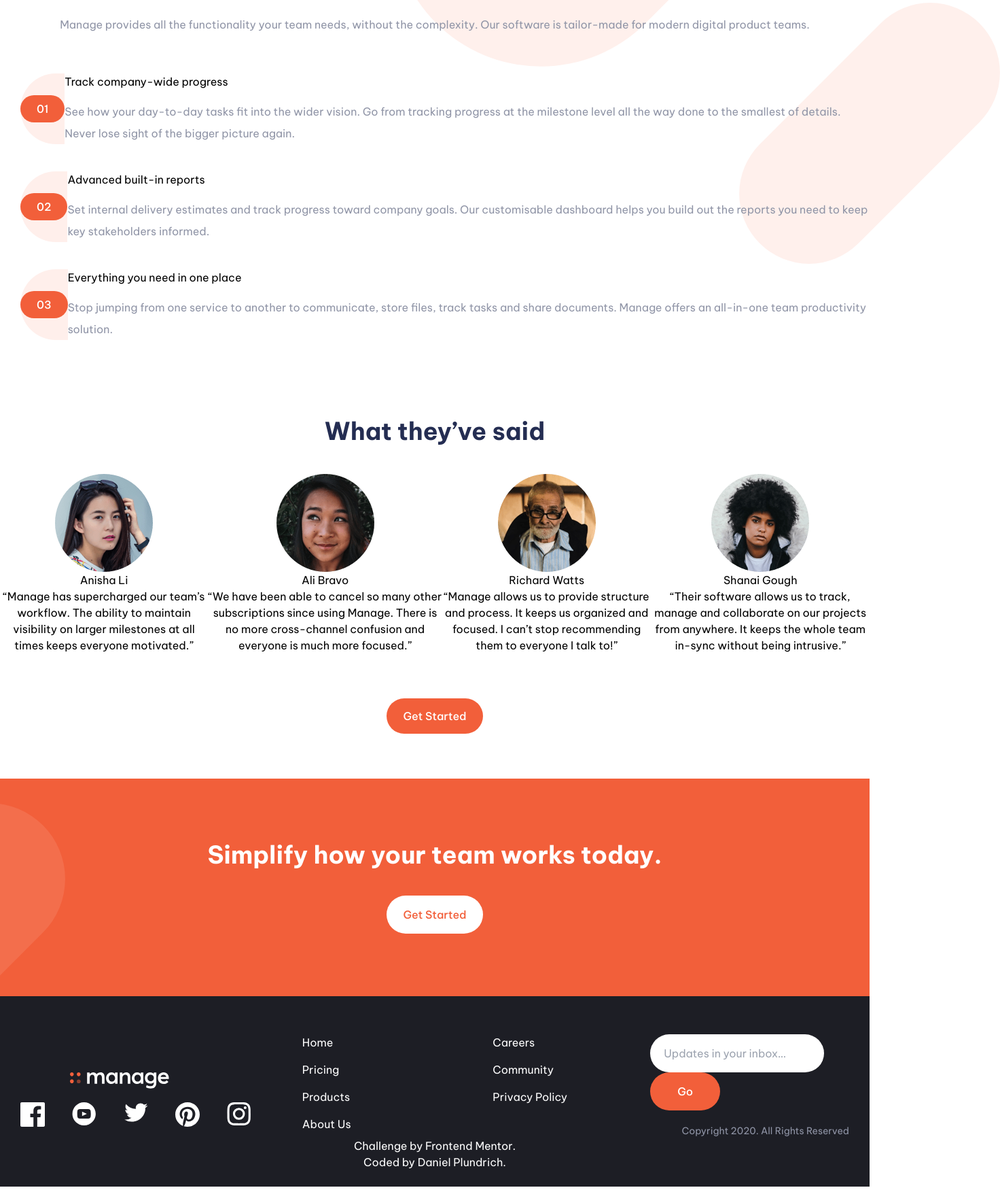
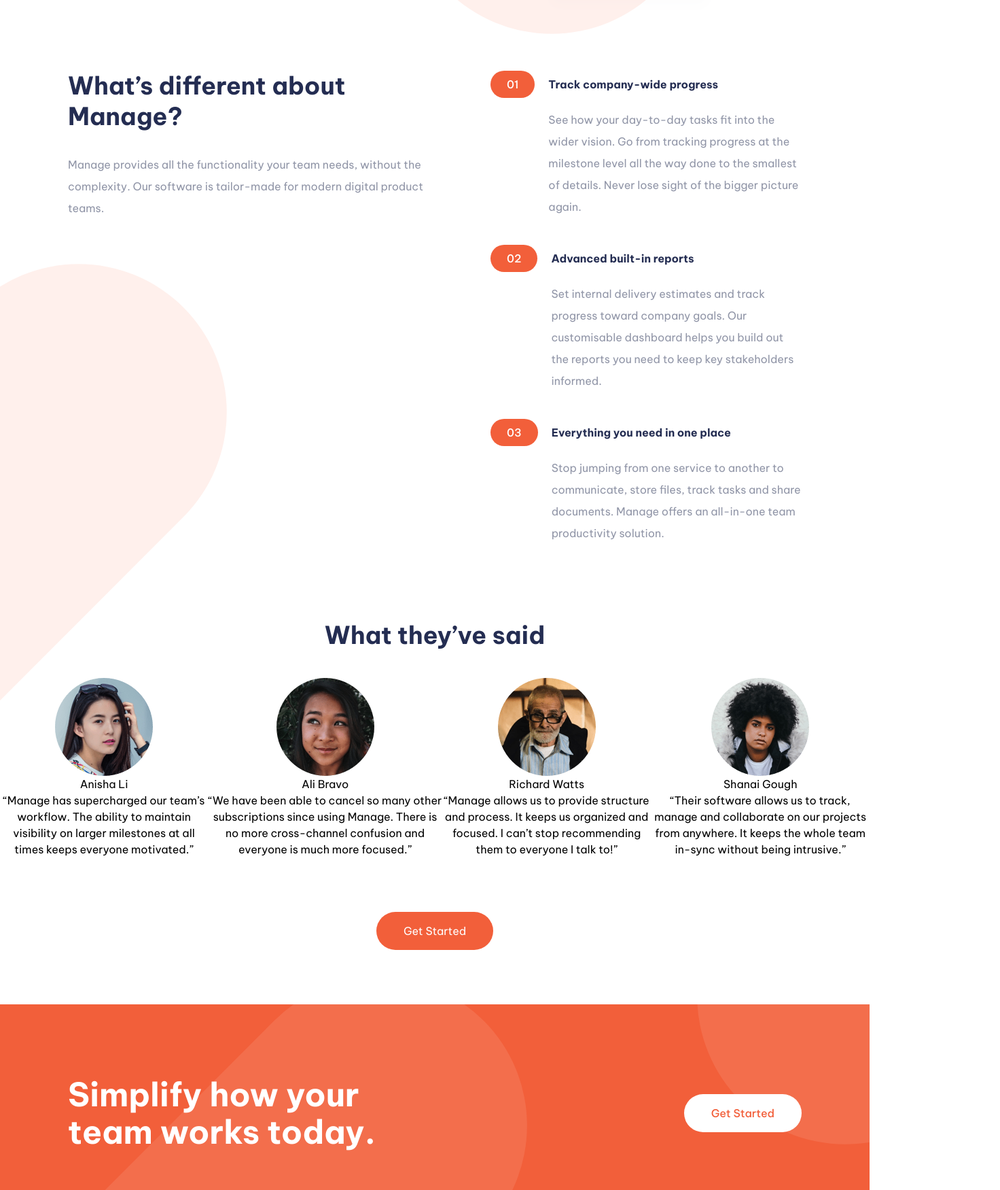
Before and after one commit to DanielPlundrich/manage-landing-page, a website: page src/index.html in a window 1280 px wide. Shown: the part 636-2386 px from the top of the page at 68% size, 1472 px wide, since content can reach past the window. Drawn offline with nearby package versions, Linux system fonts and the light colour scheme; files that its build step writes are made by us from their sources.

Commit message:
hover efekty a upravy v responzivite webu

```diff
--- a/src/index.html
+++ b/src/index.html
@@ -4,6 +4,7 @@
   <meta charset="UTF-8">
   <meta name="viewport" content="width=device-width, initial-scale=1.0"> <!-- displays site properly based on user's device -->
   <link rel="stylesheet" href="../dist/output.css">
+  <link rel="stylesheet" href="style.css">
   <link rel="icon" type="image/png" sizes="32x32" href="./images/favicon-32x32.png">
   <title>Frontend Mentor | Manage landing page</title>
   <link rel="preconnect" href="https://fonts.googleapis.com">
@@ -17,14 +18,14 @@
 </head>
 <body class="overflow-x-hidden">
   <header class="side-gap-m">
-    <img class="absolute -right-28 -top-20 -z-10 min-w-[35rem]"  src="../images/bg-tablet-pattern.svg" alt="">
-    <img class="absolute -right-48 -top-[-40rem] w-96 -z-10"  src="../images/bg-tablet-pattern.svg" alt="">
-    <nav class="flex justify-between mt-16">
+    <img class="absolute -right-32 -top-32 -z-10 min-w-[35rem]"  src="../images/bg-tablet-pattern.svg" alt="">
+    <img class="absolute -right-48 -top-[-40rem] w-96 -z-10 md:-left-[30rem] md:top-[64rem] md:min-w-max"  src="../images/bg-tablet-pattern.svg" alt="">
+    <nav class="flex justify-between mt-16 items-center">
       <div>
-        <a href=""><img src="../images/logo-dark.svg" alt=""></a>
+        <a href="#"><img src="../images/logo-dark.svg" alt="Logo" class="w-full"></a>
       </div>
       <div>
-        <ul class="hidden md:flex">
+        <ul class="header-menu hidden md:flex text-DarkBlue space-x-[2vw] whitespace-nowrap">
           <li><a href="">Pricing</a></li>
           <li><a href="">Product</a></li>
           <li><a href="">About Us</a></li>
@@ -33,64 +34,73 @@
         </ul>
       </div>
       <div class="hidden md:block">
-        <a href="">Get Started</a>
+        <a href="#" class="orange-button-style">Get Started</a>
       </div>
       <div class="md:hidden">
-        <img class="cursor-pointer" src="../images/icon-hamburger.svg" alt="">
+        <img class="cursor-pointer" src="../images/icon-hamburger.svg" alt="Hamburger icon">
       </div>
     </nav>
-    <div class="flex flex-col-reverse md:flex-row">
-      <div class=" flex justify-center flex-col items-center text-center">
-        <h1 class="text-5xl text-DarkBlue font-bold leading-tight">Bring everyone together to build better products.</h1>
-        <p class="text-DarkGrayishBlue mt-3 leading-loose">Manage makes it simple for software teams to plan day-to-day
+    <div class="flex flex-col-reverse md:flex-row space-x-[5vw] mt-20 md:-[70vh]">
+      <div class=" flex justify-center flex-col items-center text-center md:items-start md:w-1/2">
+        <h1 class="text-5xl text-DarkBlue font-bold leading-tight md:text-left md:text-[calc(1rem+3vw)]">Bring everyone together to build better products.</h1>
+        <p class="text-DarkGrayishBlue mt-3 leading-loose md:text-left">Manage makes it simple for software teams to plan day-to-day
           tasks while keeping the larger team goals in view.</p>
-        <a href="#" class="rounded-full bg-BrightRed text-white px-6 py-4 mt-10 inline-block">Get Started</a>
+        <a href="#" class="orange-button-style mt-10">Get Started</a>
       </div>
-      <div class="flex justify-center mt-20 ">
-        <img src="../images/illustration-intro.svg" alt="" class="w-[442px]">
+      <div class="flex justify-center md:w-1/2">
+        <img src="../images/illustration-intro.svg" alt="Intro illustration">
       </div>
     </div>
   </header>
   <main>
-    <div class="flex flex-col">
-      <div class="side-gap-m">
-        <h2 class="text-4xl text-DarkBlue text-center font-bold mt-28 leading-tight">What’s different about Manage?</h2>
-        <p class="text-center text-DarkGrayishBlue mt-8 leading-loose">Manage provides all the functionality your team needs, without
+    <div class="flex flex-col md:flex-row mt-20 space-x-[5vw]">
+      <div class="side-gap-left-m md:w-1/2 mb-14 md:mb-0">
+        <h2 class="text-4xl text-DarkBlue text-center font-bold leading-tight md:text-left">What’s different about Manage?</h2>
+        <p class="text-center text-DarkGrayishBlue mt-8 leading-loose md:text-left">Manage provides all the functionality your team needs, without
           the complexity. Our software is tailor-made for modern digital
           product teams. </p>
       </div>
-      <div class="side-gap-left-m flex flex-col space-y-10">
-        <div class="flex flex-col md:flex-row mt-14">
-          <div class="bg-VeryPaleRed font-medium flex items-center rounded-l-full">
+
+      <div class="flex flex-col space-y-10 md:w-1/2">
+        <div class="flex flex-col md:flex-row">
+          <div class="bg-VeryPaleRed font-medium flex items-center rounded-l-full md:bg-white md:items-start" >
             <span class="bg-BrightRed px-6 py-2 rounded-full text-white">01</span>
             <h3 class="inline text-DarkBlue ml-3 md:hidden font-bold">Track company-wide progress</h3>
           </div>
-          <div>
-            <h3 class="hidden md:inline">Track company-wide progress</h3>
+          <div class="md:ml-5 side-gap-right-m">
+            <div class="flex flex-col justify-center py-2">
+              <h3 class="hidden md:block text-DarkBlue font-bold">Track company-wide progress</h3>
+            </div>
             <p class="mt-4 text-DarkGrayishBlue leading-loose">See how your day-to-day tasks fit into the wider vision. Go from
               tracking progress at the milestone level all the way done to the
               smallest of details. Never lose sight of the bigger picture again.</p>
           </div>
         </div>
+
         <div class="flex flex-col md:flex-row">
-          <div class="bg-VeryPaleRed font-medium flex items-center rounded-l-full">
+          <div class="bg-VeryPaleRed font-medium flex items-center rounded-l-full md:items-start md:bg-white">
             <span class="bg-BrightRed px-6 py-2 rounded-full text-white">02</span>
             <h3 class="inline text-DarkBlue ml-3 md:hidden font-bold">Advanced built-in reports</h3>
           </div>
-          <div>
-            <h3 class="hidden md:inline">Advanced built-in reports</h3>
+          <div class="md:ml-5 side-gap-right-m">
+            <div class="flex flex-col justify-center py-2">
+              <h3 class="hidden md:block text-DarkBlue font-bold">Advanced built-in reports</h3>
+            </div>
             <p class="mt-4 text-DarkGrayishBlue leading-loose">Set internal delivery estimates and track progress toward company
               goals. Our customisable dashboard helps you build out the reports
               you need to keep key stakeholders informed.</p>
           </div>
         </div>
+
         <div class="flex flex-col md:flex-row">
-          <div class="bg-VeryPaleRed font-medium flex items-center rounded-l-full">
+          <div class="bg-VeryPaleRed font-medium flex items-center rounded-l-full md:items-start md:bg-white">
             <span class="bg-BrightRed px-6 py-2 rounded-full text-white">03</span>
             <h3 class="inline text-DarkBlue ml-3 md:hidden font-bold">Everything you need in one place</h3>
           </div>
-          <div>
-            <h3 class="hidden md:inline">Everything you need in one place</h3>
+          <div class="md:ml-5 side-gap-right-m">
+            <div class="flex flex-col justify-center py-2">
+              <h3 class="hidden md:block text-DarkBlue font-bold">Everything you need in one place</h3>
+            </div>
             <p class="mt-4 text-DarkGrayishBlue leading-loose">Stop jumping from one service to another to communicate, store files,
               track tasks and share documents. Manage offers an all-in-one team
               productivity solution.</p>
@@ -103,47 +113,48 @@
       <h2 class="text-4xl text-DarkBlue text-center font-bold mt-28 leading-tight">What they’ve said</h2>
       <div class="flex mt-10">
         <div class="flex flex-col items-center">
-          <img src="../images/avatar-anisha.png" alt="">
+          <img src="../images/avatar-anisha.png" alt="Anisha's avatar">
           <h3>Anisha Li</h3>
           <p>“Manage has supercharged our team’s workflow. The ability to maintain
             visibility on larger milestones at all times keeps everyone motivated.”</p>
         </div>
         <div class="flex flex-col items-center">
-          <img src="../images/avatar-ali.png" alt="">
+          <img src="../images/avatar-ali.png" alt="Ali's avatar">
           <h3>Ali Bravo</h3>
           <p>“We have been able to cancel so many other subscriptions since using
             Manage. There is no more cross-channel confusion and everyone is much
             more focused.”</p>
         </div>
         <div class="flex flex-col items-center">
-          <img src="../images/avatar-richard.png" alt="">
+          <img src="../images/avatar-richard.png" alt="Richard's avatar">
           <h3>Richard Watts</h3>
           <p> “Manage allows us to provide structure and process. It keeps us organized
             and focused. I can’t stop recommending them to everyone I talk to!”</p>
         </div>
         <div class="flex flex-col items-center">
-          <img src="../images/avatar-shanai.png" alt="">
+          <img src="../images/avatar-shanai.png" alt="Shanai's avatar">
           <h3>Shanai Gough</h3>
           <p>“Their software allows us to track, manage and collaborate on our projects
             from anywhere. It keeps the whole team in-sync without being intrusive.”</p>
         </div>
       </div>
       <div class="mt-20">
-        <a href="" class="rounded-full bg-BrightRed text-white px-6 py-4  inline font-medium">Get Started</a>
+        <a href="#" class="orange-button-style">Get Started</a>
       </div>
     </div>
   </main>
-  <footer class="mt-20">
-    <div class="flex flex-col justify-center text-center items-center bg-BrightRed h-80 side-gap-p relative">
-      <img src="../images/bg-tablet-pattern.svg" alt="" class="absolute opacity-10 z-10 -left-80 top-9 w-[26rem]">
-      <h2 class="text-4xl text-white font-bold">Simplify how your team works today.</h2>
-      <a href="" class="rounded-full bg-white text-BrightRed px-6 py-4 mt-10 inline font-medium">Get Started</a>
+  <footer class="mt-20 ">
+    <div class="flex flex-col justify-center text-center items-center bg-BrightRed h-80 side-gap-p relative md:flex-row md:justify-between side-gap-p overflow-hidden">
+      <img src="../images/bg-tablet-pattern.svg" alt="" class="absolute opacity-10 z-10 -left-80 top-9 w-[26rem] md:left-[-3%] md:w-max md:-top-10 ">
+      <img src="../images/bg-tablet-pattern.svg" alt="" class="hidden absolute opacity-10 z-10 md:block -right-[35rem] -top-[38rem]">
+      <h2 class="text-4xl text-white font-bold md:leading-[55px] md:text-5xl md:w-[50%] md:text-left z-50">Simplify how your team works today.</h2>
+      <a href="#" class="rounded-full bg-white text-BrightRed px-10 py-4 mt-10 inline-block font-medium z-50 md:mt-0 hover:text-opacity-50">Get Started</a>
     </div>
-    <nav class="relative z-50 flex flex-col bg-VeryDarkBlue text-white items-center md:flex-row justify-between space-y-10 md:space-y-0 side-gap-p !pt-14">
-      <div class="order-1 md:hidden md:h-28 w-full">
-        <form action="index.html">
+    <nav class="relative z-50 flex flex-col bg-VeryDarkBlue text-white items-center md:flex-row justify-between space-y-10 md:space-y-0 side-gap-p !pt-14 md:pb-24 md:items-start md:h-[19rem] ">
+      <div class="order-1 md:hidden w-full md:h-full ">
+        <form action="index.html" class="md:flex">
           <div class="space-x-2 flex justify-center">
-            <input type="email" placeholder="Updates in your inbox…" class="py-4 px-5 rounded-full text-black w-full max-w-[350px]" required>
+            <input type="email" placeholder="Updates in your inbox…" class="py-4 px-5 rounded-full inline text-black w-full max-w-[350px] outline-none" required>
             <button type="submit" class="rounded-full bg-BrightRed text-white uppercase px-10 py-4 inline font-medium">Go</button>
           </div>
         </form>
@@ -151,38 +162,39 @@
           <span>Copyright 2020. All Rights Reserved</span>
         </div>
       </div>
-      <div class="order-2 md:order-1 flex-col-reverse flex md:flex-col md:justify-between md:h-28 md:w-[30%] items-center">
-        <a href="#" class="mt-14"><img src="../images/logo-light.svg" alt="" class="min-w-[146px]"></a>
-        <div class="flex justify-center md:justify-start space-x-10 mt-5">
-          <a href="#" class="flex-shrink-0"><img src="../images/icon-facebook.svg" alt="" class="w-9"></a>
-          <a href="#" class="flex-shrink-0"><img src="../images/icon-youtube.svg" alt="" class="w-9"></a>
-          <a href="#" class="flex-shrink-0"><img src="../images/icon-twitter.svg" alt="" class="w-9"></a>
-          <a href="#" class="flex-shrink-0"><img src="../images/icon-pinterest.svg" alt="" class="w-9"></a>
-          <a href="#" class="flex-shrink-0"><img src="../images/icon-instagram.svg" alt="" class="w-9"></a>
+      <div class="order-2 md:order-1 flex flex-col-reverse md:flex-col justify-between md:w-[30%] h-full items-center md:items-start">
+        <a href="#" class="mt-14 md:mt-0"><img src="../images/logo-light.svg" alt="" class="min-w-[146px]"></a>
+        <div class="social-networks flex justify-center md:justify-start space-x-10 mt-5 md:mt-0 md:space-x-4">
+          <a href="#" class="flex-shrink-0"><img src="../images/icon-facebook.svg" alt="" class="w-9 md:w-5"></a>
+          <a href="#" class="flex-shrink-0"><img src="../images/icon-youtube.svg" alt="" class="w-9 md:w-5"></a>
+          <a href="#" class="flex-shrink-0"><img src="../images/icon-twitter.svg" alt="" class="w-9 md:w-5"></a>
+          <a href="#" class="flex-shrink-0"><img src="../images/icon-pinterest.svg" alt="" class="w-9 md:w-5"></a>
+          <a href="#" class="flex-shrink-0"><img src="../images/icon-instagram.svg" alt="" class="w-9 md:w-5"></a>
         </div>
       </div>
-      <div class="flex order-1 md:h-28 md:w-[40%] md:mx-[10%] mx-0 justify-between space-x-28">
-        <div>
-          <ul class="whitespace-nowrap space-y-4">
+      <div class="flex order-1 mx-0 md:h-full justify-between space-x-28 md:justify-start md:items-start md:w-[40%] md:space-x-[calc(5vw+5vw)]">
+        <div class="h-full">
+          <ul class="bottom-menu whitespace-nowrap md:flex md:flex-col md:justify-between h-full space-y-5 md:space-y-0">
             <li><a href="#">Home</a></li>
             <li><a href="#">Pricing</a></li>
             <li><a href="#">Products</a></li>
             <li><a href="#">About Us</a></li>
           </ul>
         </div>
-        <div>
-          <ul class="whitespace-nowrap space-y-4">
+        <div class="h-full">
+          <ul class="bottom-menu whitespace-nowrap md:flex md:flex-col md:justify-between h-full space-y-5 md:space-y-0">
             <li><a href="#">Careers</a></li>
             <li><a href="#">Community</a></li>
             <li><a href="#">Privacy Policy</a></li>
+            <li class="invisible"><a href="#">Privacy Policy</a></li>
           </ul>
         </div>
       </div>
-      <div class="flex flex-col order-3 md:h-28 md:w-[30%] md:justify-between md:items-end">
+      <div class="flex flex-col order-3 md:w-[30%] md:justify-between md:items-end md:h-full">
         <form action="index.html" class="hidden md:block">
-          <div>
-            <input type="email" placeholder="Updates in your inbox…" class="py-4 inline-block px-5 w-64 rounded-full" required>
-            <button type="submit" class="rounded-full bg-BrightRed text-white px-10 py-4 inline font-medium">Go</button>
+          <div class="md:flex space-x-3">
+            <input type="email" placeholder="Updates in your inbox…" class="py-4 md:inline px-5 w-64 md:w-[100%] rounded-full text-VeryDarkBlue outline-none" required>
+            <button type="submit" class="rounded-full bg-BrightRed text-white px-7 py-4 md:inline font-medium text-center hover:brightness-150">Go</button>
           </div>
         </form>
         <div class="w-full md:text-right text-sm mt-5">
@@ -192,9 +204,9 @@
     </nav>
   </footer>
 
-  <div class="attribution text-center bg-VeryDarkBlue text-white pt-10 pb-6">
+  <div class="relative z-40 attribution text-center bg-VeryDarkBlue text-white py-6">
     Challenge by <a href="https://www.frontendmentor.io?ref=challenge" target="_blank">Frontend Mentor</a>.<br>
-    Coded by <a href="#">Daniel Plundrich</a>.
+    Coded by <a href="https://github.com/DanielPlundrich">Daniel Plundrich</a>.
   </div>
 </body>
 </html>
--- a/src/input.css
+++ b/src/input.css
@@ -9,8 +9,10 @@
     font-family: 'Be Vietnam Pro', 'sans-serif';
 }
 
+
 :root{
-    --side-gap: 30px
+    --side-gap: 25px;
+    --side-gap-desktop: 100px;
 }
 
 
@@ -22,6 +24,63 @@
     padding: 0 var(--side-gap);
 }
 
+
 .side-gap-left-m{
     margin-left: var(--side-gap);
 }
+.side-gap-right-m{
+    margin-right: var(--side-gap);
+}
+
+
+.side-gap-m-desktop{
+    margin: 0 var(--side-gap-desktop)
+}
+.social-networks a:hover{
+    filter: invert(55%) sepia(49%) saturate(5840%) hue-rotate(341deg) brightness(102%) contrast(90%);
+}
+
+.header-menu li:hover{
+    opacity: 0.5;
+}
+
+
+.bottom-menu li{
+    max-width: fit-content;
+}
+.bottom-menu li:hover{
+    color: #f25f3a;
+}
+
+
+
+.orange-button-style{
+    background-color: #f25f3a;
+    border-radius: 999px;
+    color: white;
+    padding: 1rem 2.5rem;
+    display: inline-block;
+    white-space: nowrap;
+}
+.orange-button-style:hover{
+    opacity: 0.5;
+}
+
+
+
+@media only screen and (min-width: 1000px) {
+    .side-gap-m{
+        margin: 0 var(--side-gap-desktop);
+    }
+
+    .side-gap-p{
+        padding: 0 var(--side-gap-desktop);
+    }
+    .side-gap-right-m{
+        margin-right: var(--side-gap-desktop);
+    }
+    .side-gap-left-m{
+        margin-left: var(--side-gap-desktop);
+    }
+
+}
```
Also changed, not shown: dist/output.css.
